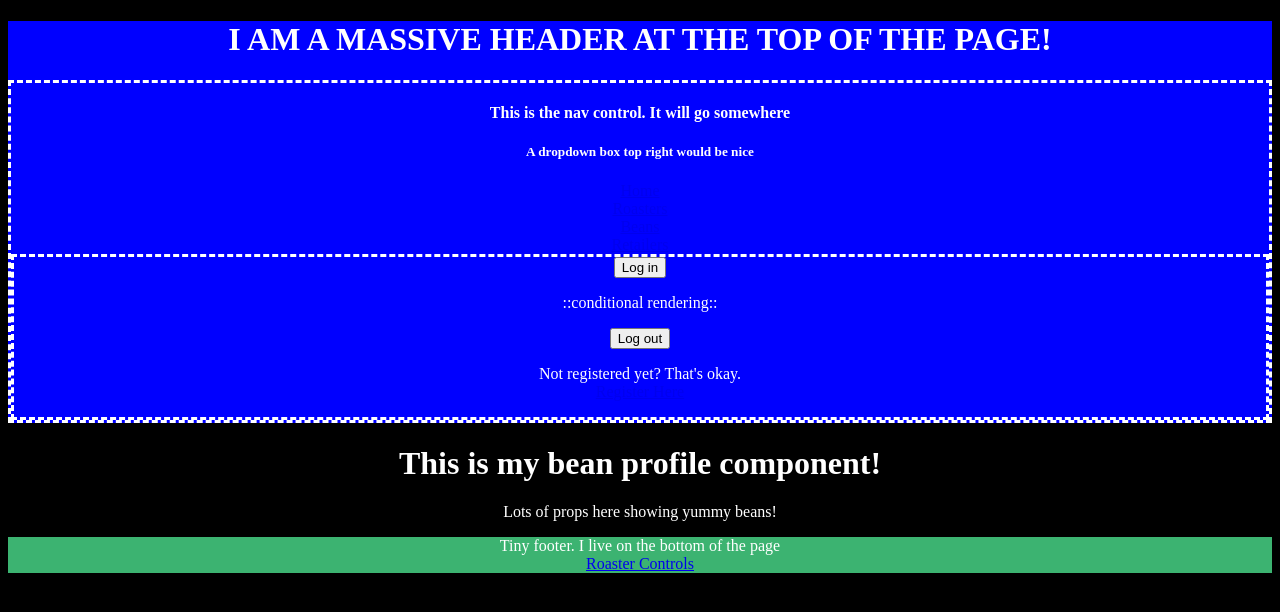
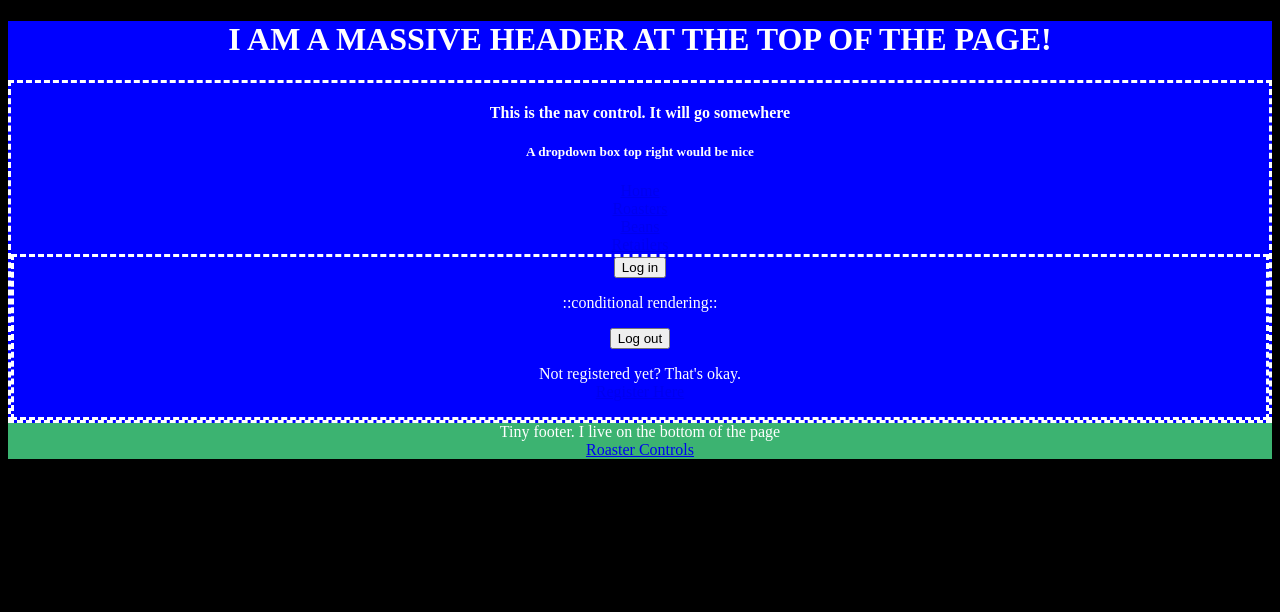
Before and after one commit to jlangner87/roaster_roster_client, a React (Create React App) app in the folder client/: page /beans in a window 1280 px wide. Shown: the top 612 px of the page. Built offline with nearby package versions, Linux system fonts and the light colour scheme.

Commit message:
first useeffect on beans list fires console log when page loads.

```diff
--- a/client/package.json
+++ b/client/package.json
@@ -7,6 +7,7 @@
     "@testing-library/jest-dom": "^5.16.5",
     "@testing-library/react": "^13.3.0",
     "@testing-library/user-event": "^13.5.0",
+    "axios": "^0.27.2",
     "react": "^18.2.0",
     "react-dom": "^18.2.0",
     "react-router-dom": "^6.3.0",
--- /dev/null
+++ b/client/src/globals.js
@@ -0,0 +1 @@
+export const BASE_URL = 'http://localhost:3001'
--- a/client/src/pages/beans.js
+++ b/client/src/pages/beans.js
@@ -1,11 +1,17 @@
-import BeanProfile from '../components/BeanProfile'
+import { BASE_URL } from '../globals'
+import { useEffect, useState } from 'react'
+import { useParams } from 'react-router-dom'
+import { useNavigate } from 'react-router-dom'
 
-const Beans = () => {
-  return (
-    <div className="Beans">
-      <BeanProfile />
-    </div>
-  )
+const Beans = (props) => {
+  useEffect(() => {
+    const listBeans = async () => {
+      console.log('Beans Beans Beans!')
+    }
+    listBeans()
+  })
+
+  return <div className="all_beans"></div>
 }
 
 export default Beans
```
